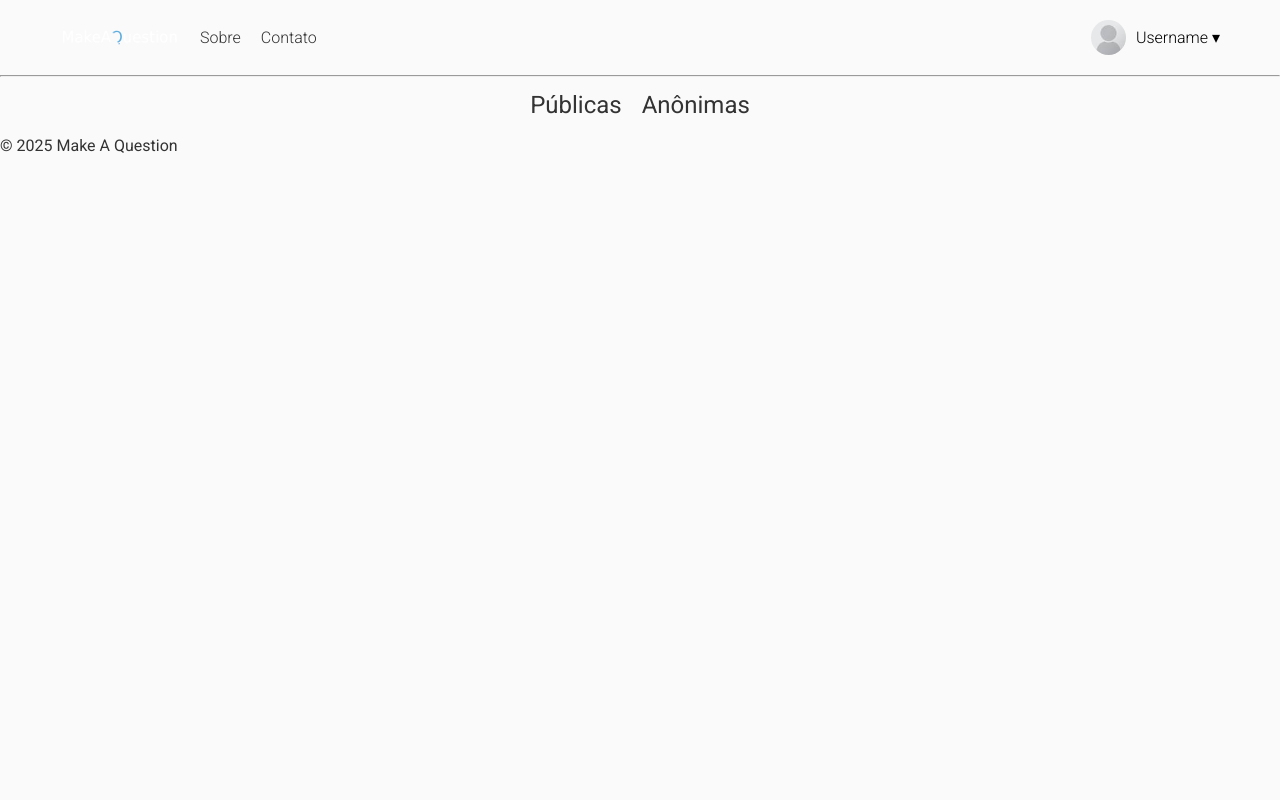
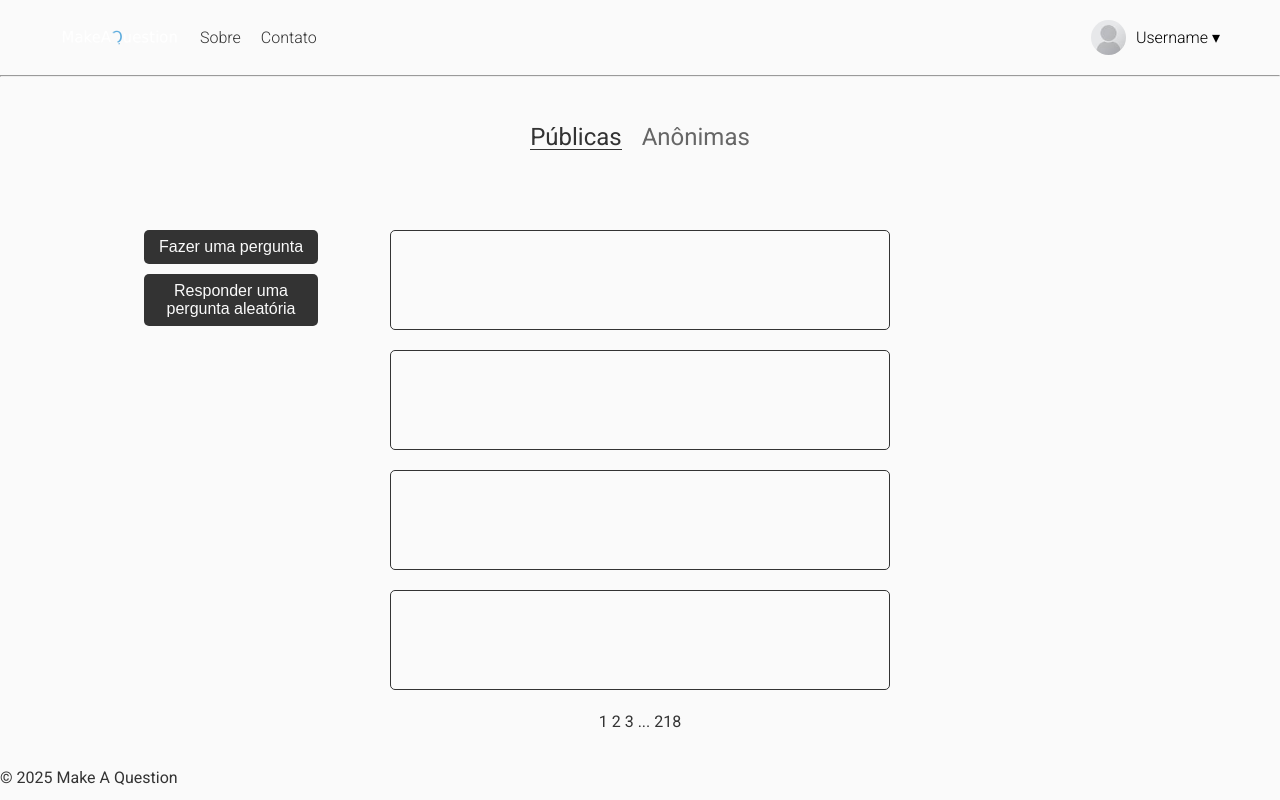
Before and after one commit to coffee-and-code-enterprise/make-a-question, a React (Vite) app: page /answers in a window 1280 px wide. Built offline with nearby package versions, Linux system fonts and the light colour scheme.

Commit message:
Começando o Answers

```diff
--- a/src/pages/Answers.jsx
+++ b/src/pages/Answers.jsx
@@ -1,22 +1,67 @@
-
+import {
+	Routes,
+	Route,
+	Link,
+	useNavigate,
+	useLocation
+} from "react-router-dom"
 
 import styles from "./Answers.module.css";
 
 function Answers() {
+	const navigate = useNavigate();
+	const location = useLocation();
+
 	return (
 		<main className={styles.hero}>
 			<section className={styles.heroContent}>
 				<a
-				onClick={() => navigate("/answers")}
-				className={styles.selected}
+					onClick={() => navigate("/answers")}
+					className={location.pathname === "/answers" && styles.selected}
 				>Públicas</a>
 				<a onClick={() => navigate("/answers/anonymous")}
-				className={styles.selected}
+					className={location.pathname === "/answers/anonymous" && styles.selected}
 				>Anônimas</a>
-
+			</section>
+			<section className={styles.questions}>
+				<div className={styles.buttons}>
+					<Link to={"#"}>
+						<button>Fazer uma pergunta</button>
+					</Link>
+					<Link to={"#"}>
+						<button>Responder uma pergunta aleatória</button>
+					</Link>
+				</div>
+				<div className={styles.comments}>
+					<Routes>
+						<Route
+							path="/"
+							element={
+								<div className={styles.quComponents}>
+									<div className={styles.exComponent} />
+									<div className={styles.exComponent} />
+									<div className={styles.exComponent} />
+									<div className={styles.exComponent} />
+								</div>
+							}
+						/>
+						<Route
+							path="anonymous"
+							element={
+								<div className={styles.quComponents}>
+									<div className={styles.exComponent} />
+									<div className={styles.exComponent} />
+									<div className={styles.exComponent} />
+									<div className={styles.exComponent} />
+								</div>
+							}
+						/>
+					</Routes>
+					<p>1 2 3 ... 218</p>
+				</div>
 			</section>
 		</main>
-	)
+	);
 }
 
 export default Answers
--- a/src/pages/Answers.module.css
+++ b/src/pages/Answers.module.css
@@ -1,22 +1,78 @@
 .heroContent {
     display: flex;
     gap: 20px;
-    padding: 1rem 0;
+    padding: 3rem 0;
         a {
             font-size: 1.5rem;
             text-decoration: none;
+            color: #666;
             border-bottom: 1px solid transparent;
             user-select: none;
             cursor: pointer;
             transition: border-bottom 0.3s;
 
         }
+
+        a:hover {
+            border-bottom: 1px solid var(--text);
+        }
+
+        a.selected {
+            border-bottom: 1px solid var(--text);
+            color: var(--text);
+        }
 }
 
-.selected:hover {
-    border-bottom: 1px solid var(--text);
+.questions {
+    display: grid;
+    grid: 1fr / 1fr 1fr 1fr;
+    max-width: 1200px;
+    padding: 2rem;
+    a {
+        display: contents;
+    }
 }
 
-.selected::selection {
-    border-bottom: 1px solid var(--text);
+.quComponents {
+    display: flex;
+    flex-direction: column;
+    gap: 20px;
 }
+
+.exComponent {
+    width: 500px;
+    height: 100px;
+    border: 1px solid var(--text);
+    border-radius: 5px;
+}
+
+.questions .buttons {
+    display: flex;
+    flex-direction: column;
+    align-items: center;
+    gap: 10px;
+}
+
+.comments {
+    display: flex;
+    flex-direction: column;
+    align-items: center;
+    gap: 20px;
+}
+
+.buttons button {
+    font-size: 1rem;
+    user-select: none;
+    background-color: var(--text);
+    color: var(--bg);
+    width: 55%;
+    padding: 0.5rem 0.5rem;
+    border: none;
+    border-radius: 5px;
+    cursor: pointer;
+    transition: width 0.3s;
+}
+
+.buttons button:hover {
+    width: 60%;
+}
```
